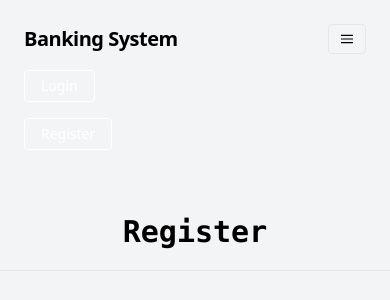
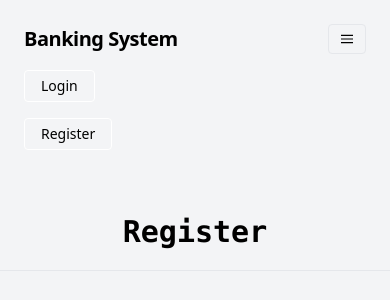
Before and after one commit to HoffmanVlad/BankSystem, a Django app: page /accounts/register/ in a window 390 px wide. Shown: the top 300 px of the page. Run offline with Django 3.2, Linux system fonts and the light colour scheme; data comes from the database, SQL or seed files in the repository; both versions use the stored data as it was after the commit; parts of the project's set-up code (start-up, migrations or seed data) failed here and were passed over.

Commit message:
FinallDeploy0.3

```diff
--- a/banking-system/templates/core/navbar.html
+++ b/banking-system/templates/core/navbar.html
@@ -21,15 +21,15 @@
                 </a>
             </div>
             <div>
-                <a href="{% url 'accounts:user_logout' %}" class="inline-block font-medium text-sm px-4 py-2 leading-none border rounded text-white border-white hover:border-transparent hover:text-gray-800 hover:bg-white mt-4 lg:mt-0">Logout</a>
+                <a href="{% url 'accounts:user_logout' %}" class="inline-block font-medium text-sm px-4 py-2 leading-none border rounded text-dark border-white hover:border-transparent hover:text-gray-800 hover:bg-white mt-4 lg:mt-0">Logout</a>
             </div>
         {% else %}
             <div class="text-md lg:flex-grow"></div>
             <div>
-                <a href="{% url 'accounts:user_login' %}" class="mr-2 inline-block font-medium text-sm px-4 py-2 leading-none border rounded text-white border-white hover:border-transparent hover:text-gray-800 hover:bg-white mt-4 lg:mt-0">Login</a>
+                <a href="{% url 'accounts:user_login' %}" class="mr-2 inline-block font-medium text-sm px-4 py-2 leading-none border rounded text-dark border-white hover:border-transparent hover:text-gray-800 hover:bg-white mt-4 lg:mt-0">Login</a>
             </div>
             <div>
-                <a href="{% url 'accounts:user_registration' %}" class="inline-block font-medium text-sm px-4 py-2 leading-none border rounded text-white border-white hover:border-transparent hover:text-gray-800 hover:bg-white mt-4 lg:mt-0">Register</a>
+                <a href="{% url 'accounts:user_registration' %}" class="inline-block font-medium text-sm px-4 py-2 leading-none border rounded text-dark border-white hover:border-transparent hover:text-gray-800 hover:bg-white mt-4 lg:mt-0">Register</a>
             </div>
         {% endif %}
     </div>
```
Also changed, not shown: banking-system/db.sqlite3.
